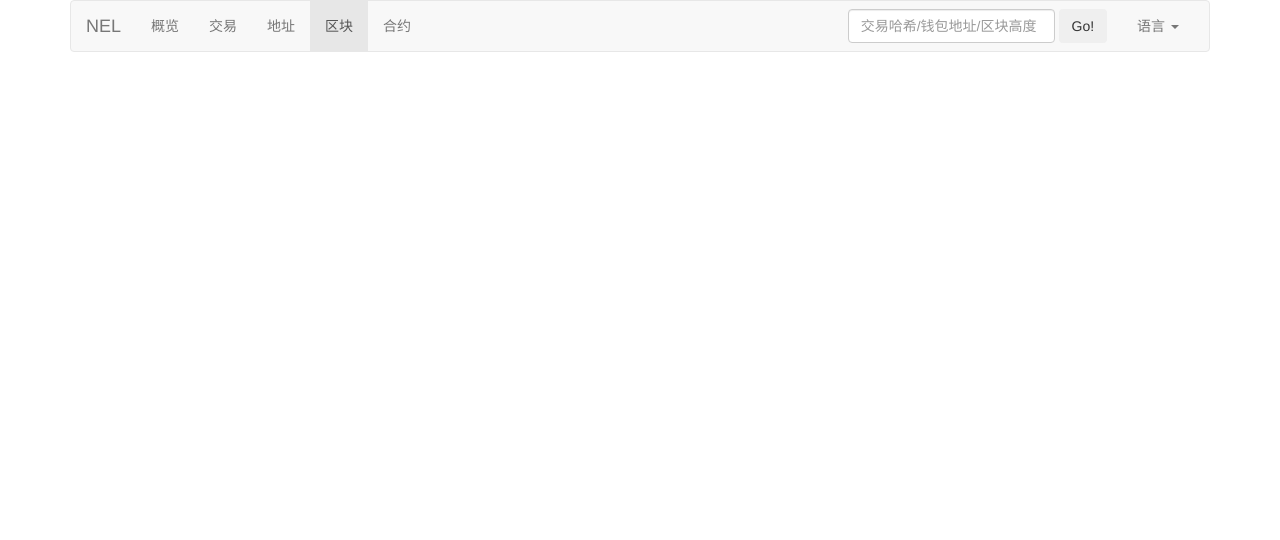
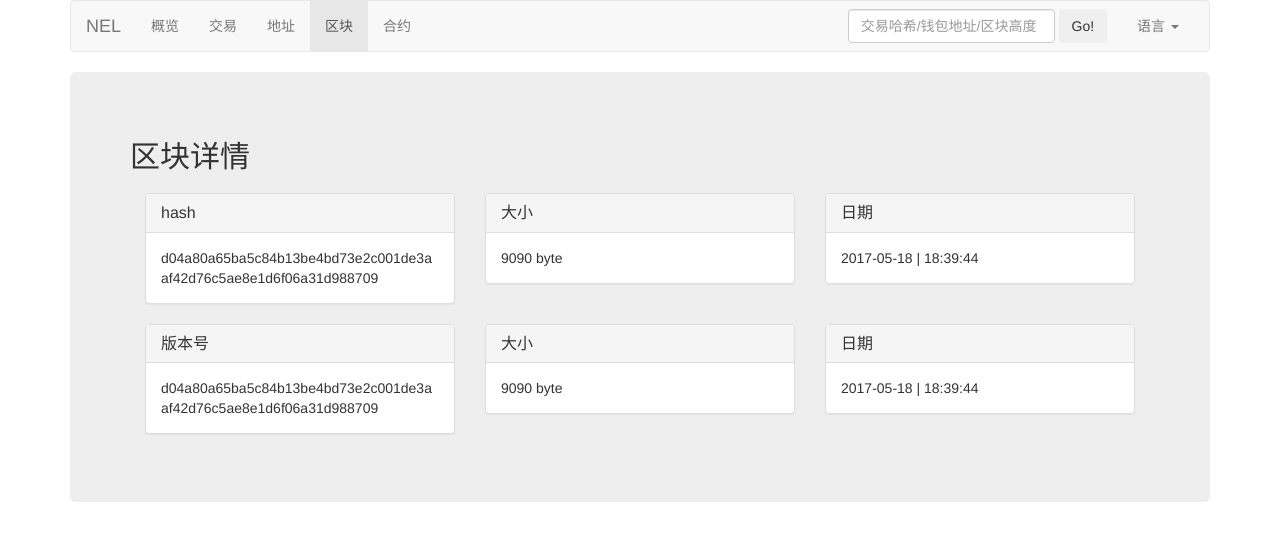
Before and after one commit to vincentOpenSource/NEL, a website built with webpack: page page/blockInfo.html in a window 1280 px wide. Built offline with nearby package versions, Linux system fonts and the light colour scheme; no server answers.

Commit message:
通过#号传递条件

```diff
--- a/page/blockInfo.html
+++ b/page/blockInfo.html
@@ -68,6 +68,88 @@
       </nav>
 
       <!-- Main component for a primary marketing message or call to action -->
+      <div class="jumbotron">
+        <caption><h2>区块详情</h2></caption>
+        <h3></h3>
+        <div class="container">
+          <div class="row">
+             <div class="col-md-4">
+                <div class="panel panel-default">
+                    <div class="panel-heading">
+                        <h3 class="panel-title">
+                          hash
+                        </h3>
+                    </div>
+                    <div id="hash" class="panel-body" style="word-break:break-all;">
+                      d04a80a65ba5c84b13be4bd73e2c001de3aaf42d76c5ae8e1d6f06a31d988709
+                    </div>
+                </div>
+              </div>
+              <div class="col-md-4">
+                 <div class="panel panel-default" style="height:100%">
+                    <div class="panel-heading">
+                        <h3 class="panel-title">
+                            大小
+                        </h3>
+                    </div>
+                     <div id="size" class="panel-body" style="word-break:break-all;">
+                       9090 byte
+                     </div>
+                 </div>
+               </div>
+               <div class="col-md-4">
+                  <div class="panel panel-default">
+                      <div class="panel-heading">
+                          <h3 class="panel-title">
+                              日期
+                          </h3>
+                      </div>
+                      <div id="time" class="panel-body" style="word-break:break-all;">
+                          2017-05-18 | 18:39:44
+                      </div>
+                  </div>
+                </div>
+          </div>
+          <div class="row">
+             <div class="col-md-4">
+                <div class="panel panel-default">
+                    <div class="panel-heading">
+                        <h3 class="panel-title">
+                          版本号
+                        </h3>
+                    </div>
+                    <div id="version" class="panel-body" style="word-break:break-all;">
+                      d04a80a65ba5c84b13be4bd73e2c001de3aaf42d76c5ae8e1d6f06a31d988709
+                    </div>
+                </div>
+              </div>
+              <div class="col-md-4">
+                 <div class="panel panel-default" style="height:100%">
+                    <div class="panel-heading">
+                        <h3 class="panel-title">
+                            大小
+                        </h3>
+                    </div>
+                     <div class="panel-body" style="word-break:break-all;">
+                       9090 byte
+                     </div>
+                 </div>
+               </div>
+               <div class="col-md-4">
+                  <div class="panel panel-default">
+                      <div class="panel-heading">
+                          <h3 class="panel-title">
+                              日期
+                          </h3>
+                      </div>
+                      <div class="panel-body" style="word-break:break-all;">
+                          2017-05-18 | 18:39:44
+                      </div>
+                  </div>
+                </div>
+          </div>
+       </div>
+      </div>
 
     </div> <!-- /container -->
 
@@ -75,7 +157,7 @@
     <!-- Bootstrap core JavaScript
     ================================================== -->
     <!-- Placed at the end of the document so the pages load faster -->
-    <input id="page" value="blocks" hidden>
+    <input id="page" value="blockInfo" hidden>
     <script src="../dist/app.js"></script>
     <!-- IE10 viewport hack for Surface/desktop Windows 8 bug -->
   </body>
--- a/src/Blocks.ts
+++ b/src/Blocks.ts
@@ -9,7 +9,6 @@ export class Block{
         let blocks = await ajax.post('getblocks',[pageUtil.pageSize,pageUtil.currentPage]);
         $("#blocks").empty();
         if(pageUtil.totalPage-pageUtil.currentPage){
-
             $("#next").removeClass('disabled');
         }else{
             $("#next").addClass('disabled');
@@ -22,7 +21,17 @@ export class Block{
         blocks.forEach((item,index,input)=>{
             var newDate = new Date();
             newDate.setTime(item['time'] * 1000);
-            $("#blocks").append('<tr><td>'+item['index']+'</td><td>'+item['size']+' bytes</td><td>'+newDate.toLocaleString()+'</td></tr>')
+            $("#blocks").append('<tr><td><a href"../page/blockInfo.html">'+item['index']+'</a></td><td>'+item['size']+' bytes</td><td>'+newDate.toLocaleString()+'</td></tr>')
         });
     }
+    public async queryBlock(index:number){
+        let ajax:Ajax = new Ajax();
+        var newDate = new Date();
+        let block = await ajax.post('getblock',[index]);
+        newDate.setTime(block[0]['time'] * 1000);
+        $("#hash").text(block[0]['hash']);
+        $("#size").text(block[0]['size']+' byte');
+        $("#time").text(newDate.toLocaleString());
+        $("#version").text(block[0]['version']);
+    }
 }
--- a/src/Entitys.ts
+++ b/src/Entitys.ts
@@ -14,8 +14,6 @@ export class PageUtil{
         this._totalCount=total;
         this._pageSize = pageSize;
         this._totalPage = total % pageSize == 0 ? total / pageSize : Math.ceil((total / pageSize)) ;
-        console.log(Math.ceil((total/pageSize)));
-        console.log('constructor-totalPage:'+this._totalPage);
     };
     /**
      * currentPage 返回当前页码
@@ -58,7 +56,6 @@ export class PageUtil{
      */
     public get totalPage() {
         this._totalPage=this._totalCount % this._pageSize == 0 ? this._totalCount / this._pageSize : Math.ceil(this._totalCount / this._pageSize);
-        console.log('totalPage:'+this._totalPage);
         return this._totalPage;
     }
 }
--- a/src/app.ts
+++ b/src/app.ts
@@ -54,7 +54,6 @@ async function blocksPage(){
 //jquery $()
 $(()=>{
     let page = $('#page').val();
-    console.log(page);
     if(page==='index'){
         indexPage();
     }
@@ -66,4 +65,11 @@ $(()=>{
     if(page==='transction'){
 
     }
+    if(page==='blockInfo'){
+        let blockIndex:any= location.hash.slice(1);
+        alert(blockIndex);
+        let block:Block = new Block();
+        block.queryBlock(blockIndex);
+
+    }
 });
```
Also changed, not shown: page/blocks.html (+1 -0 lines), dist/app.js, 1 other file.
